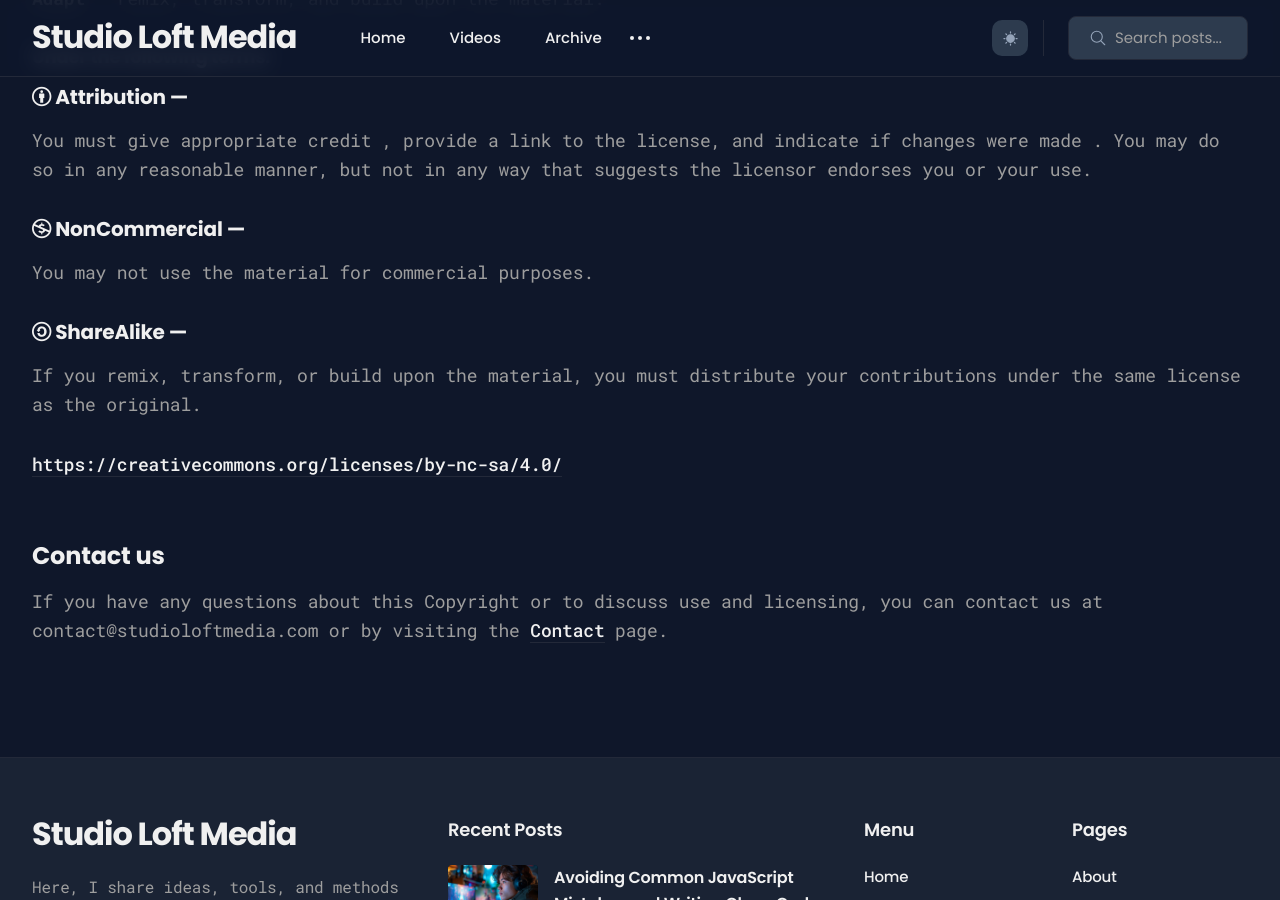
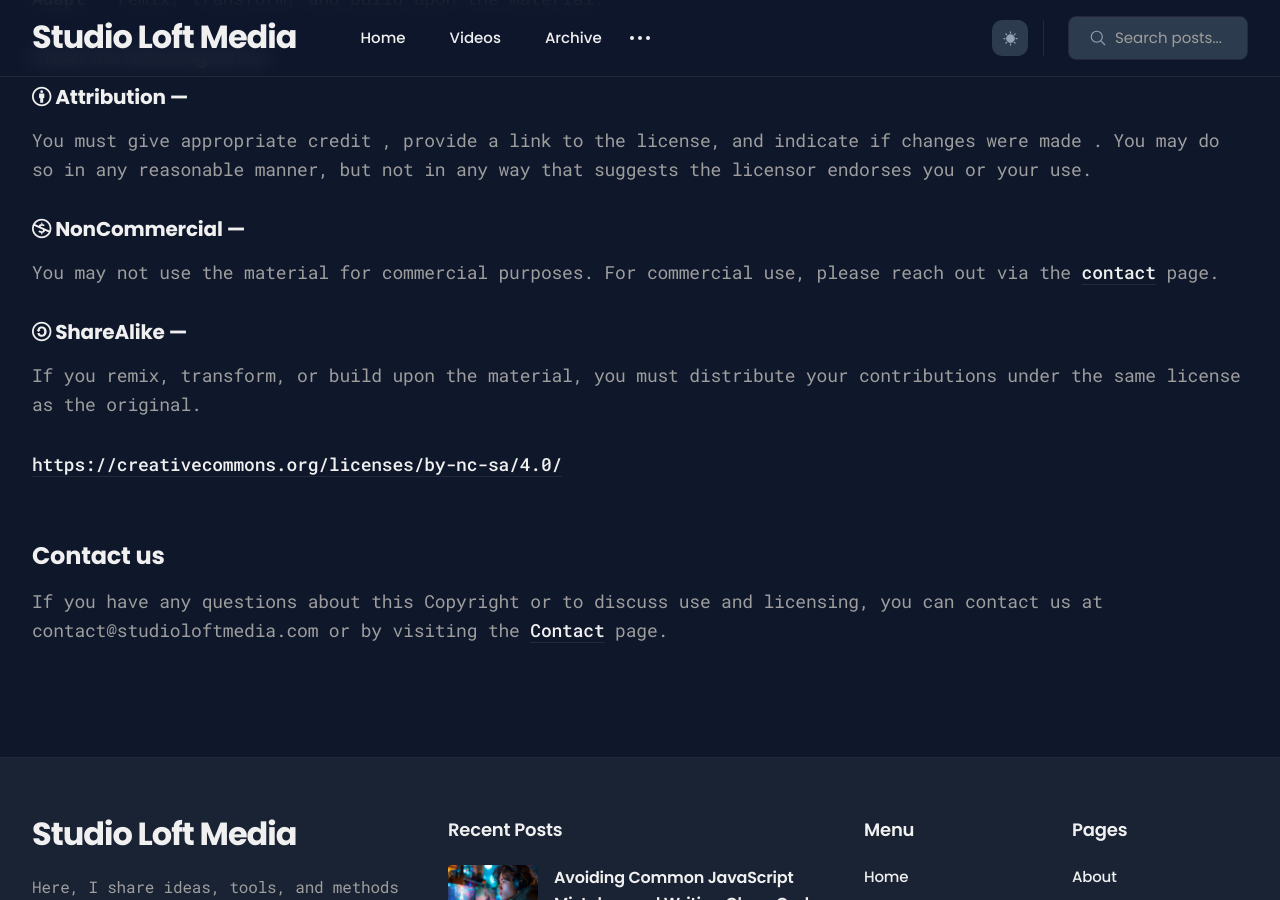
Before and after one commit to studioloft/studioloft.github.io, a Jekyll site: the page built from _pages/copyright.md, in a window 1280 px wide and 900 px high, scrolled down 409 px. Built offline with Jekyll 4.4.1, drawn with Linux system fonts in a browser that asks for light colours.

Commit message:
contact update to copyright

```diff
--- a/_pages/copyright.md
+++ b/_pages/copyright.md
@@ -16,7 +16,7 @@ permalink: /copyright/
 <h4><i class="fa-brands fa-creative-commons-by"></i> Attribution —</h4>
 You must give appropriate credit , provide a link to the license, and indicate if changes were made . You may do so in any reasonable manner, but not in any way that suggests the licensor endorses you or your use.
 <h4><i class="fa-brands fa-creative-commons-nc"></i> NonCommercial —</h4>
-You may not use the material for commercial purposes.
+You may not use the material for commercial purposes. For commercial use, please reach out via the <a href="/contact/">contact</a> page.
 <h4><i class="fa-brands fa-creative-commons-sa"></i> ShareAlike —</h4>
 If you remix, transform, or build upon the material, you must distribute your contributions under the same license as the original.
 
```
